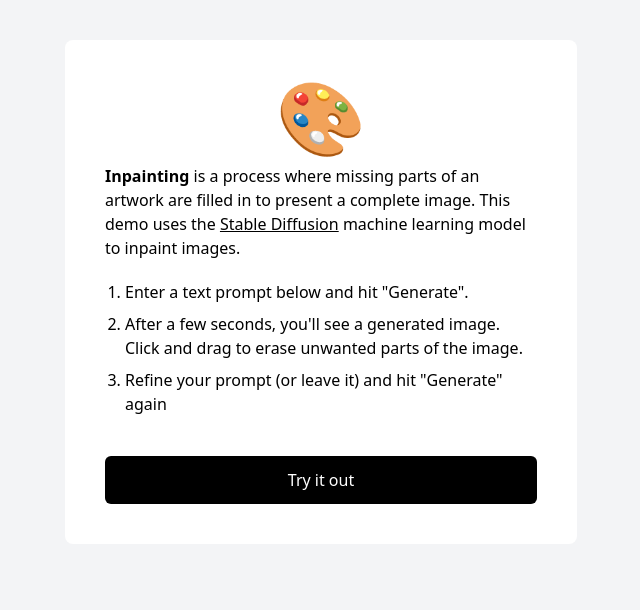
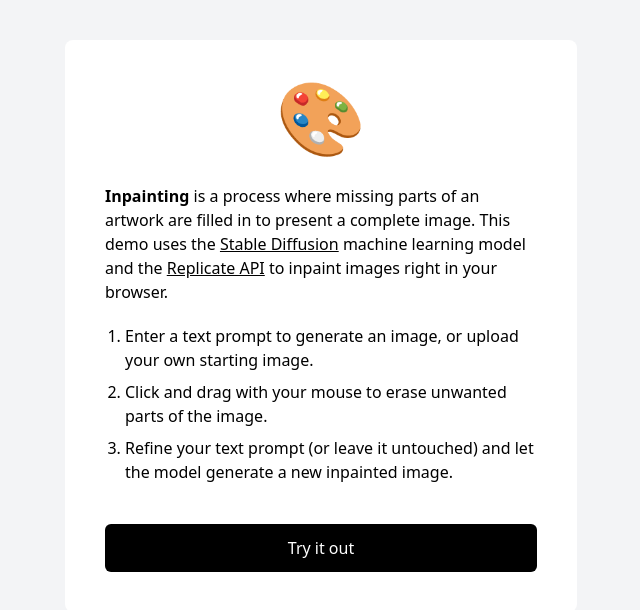
Before and after one commit to replicate/inpainter, a Next.js app: page / in a window 1280 px wide. Shown: the top 610 px of the page, without its empty margins (319-959 px from the left). Built offline with nearby package versions, Linux system fonts and the light colour scheme.

Commit message:
update home styles

```diff
--- a/pages/index.js
+++ b/pages/index.js
@@ -4,7 +4,7 @@ export default function About() {
   return (
     <div className="max-w-[512px] mx-auto my-10 p-10 bg-white rounded-lg">
       <h1 className="text-center text-7xl pb-3">🎨</h1>
-      <p className="pb-5">
+      <p className="py-5">
         <strong>Inpainting</strong> is a process where missing parts of an
         artwork are filled in to present a complete image. This demo uses the{" "}
         <a
@@ -13,19 +13,24 @@ export default function About() {
         >
           Stable Diffusion
         </a>{" "}
-        machine learning model to inpaint images.
+        machine learning model and the{" "}
+        <a className="underline" href="https://replicate.com/docs">
+          Replicate API
+        </a>{" "}
+        to inpaint images right in your browser.
       </p>
 
       <ol className="list-decimal pl-5">
         <li className="mb-2">
-          Enter a text prompt below and hit &quot;Generate&quot;.
+          Enter a text prompt to generate an image, or upload your own starting
+          image.
         </li>
         <li className="mb-2">
-          After a few seconds, you&apos;ll see a generated image. Click and drag
-          to erase unwanted parts of the image.
+          Click and drag with your mouse to erase unwanted parts of the image.
         </li>
         <li className="mb-2">
-          Refine your prompt (or leave it) and hit &quot;Generate&quot; again
+          Refine your text prompt (or leave it untouched) and let the model
+          generate a new inpainted image.
         </li>
       </ol>
 
```
